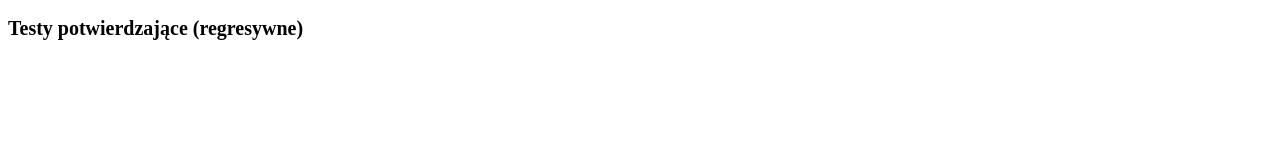
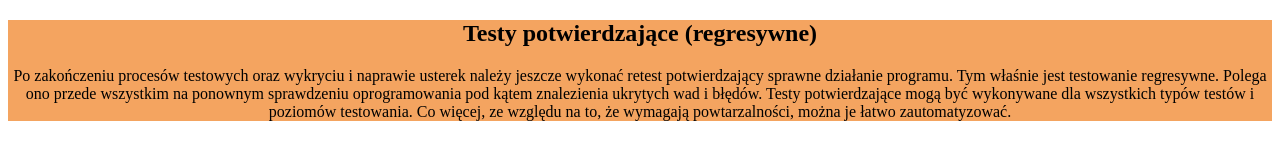
Before and after one commit to Dawidooss/publiczne, a plain HTML site: page index.html in a window 1280 px wide. Drawn offline with Linux system fonts and the light colour scheme.

Commit message:
wstepna wersja

```diff
--- a/index.html
+++ b/index.html
@@ -7,8 +7,14 @@
     <title>Document</title>
 </head>
 <body>
-    <div>
+    <div class="mikolaj">
         <h2>Testy potwierdzające (regresywne)</h2>
+        <p>
+            Po zakończeniu procesów testowych oraz wykryciu i naprawie usterek należy jeszcze wykonać retest potwierdzający
+            sprawne działanie programu. Tym właśnie jest testowanie regresywne. Polega ono przede wszystkim na ponownym sprawdzeniu oprogramowania
+            pod kątem znalezienia ukrytych wad i błędów. Testy potwierdzające mogą być wykonywane dla wszystkich typów testów i poziomów testowania.
+            Co więcej, ze względu na to, że wymagają powtarzalności, można je łatwo zautomatyzować.
+        </p>
     </div>
 </body>
 </html>
--- a/styl.css
+++ b/styl.css
@@ -1,3 +1,4 @@
-*{
-    font-size: 20px;
+.mikolaj{
+    text-align: center;
+    background-color: sandybrown;
 }
```
